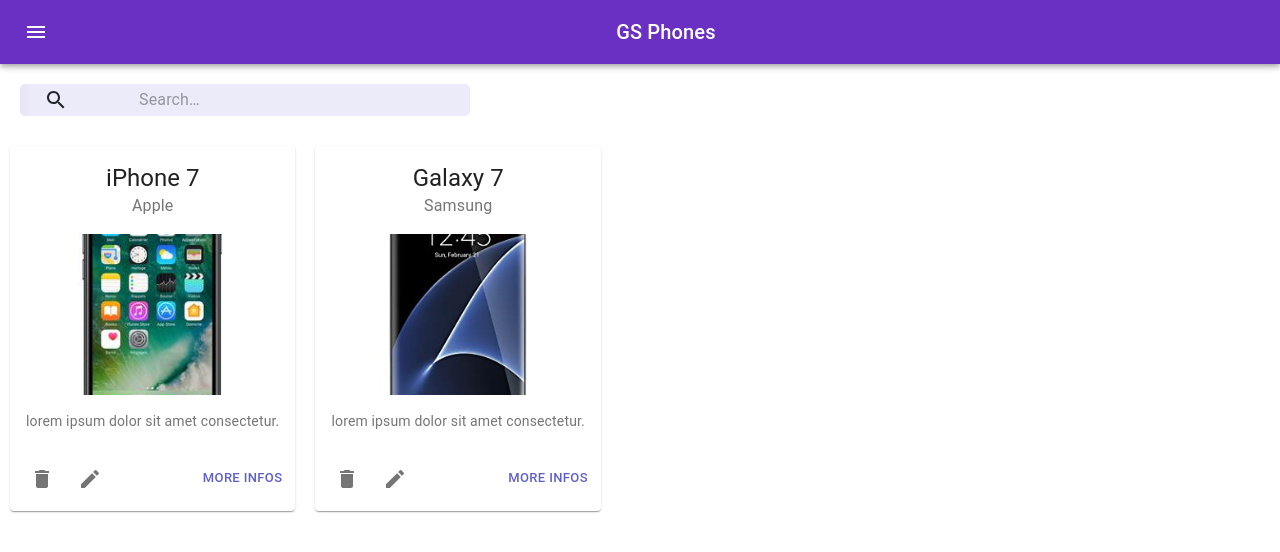
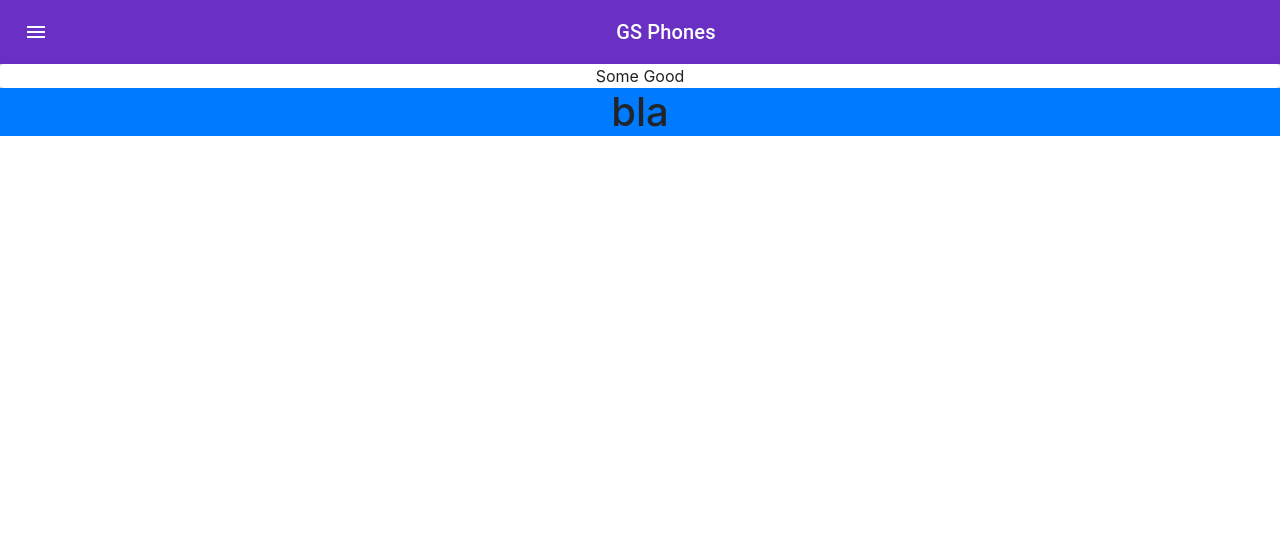
Before and after one commit to mksgalvao/gs-challenge, a React (Create React App) app: page /info/Galaxy7 in a window 1280 px wide. Shown: the top 552 px of the page. Built offline with nearby package versions, Linux system fonts and the light colour scheme; the HTML template or start-up script is replaced by a standard one.

Commit message:
adding react routes

```diff
--- a/package.json
+++ b/package.json
@@ -14,6 +14,7 @@
     "@types/react": "^17.0.0",
     "@types/react-dom": "^17.0.0",
     "@types/react-redux": "^7.1.12",
+    "@types/react-router": "^5.1.8",
     "@types/redux": "^3.6.0",
     "axios": "^0.21.1",
     "bootstrap": "^4.5.3",
@@ -58,6 +59,7 @@
     ]
   },
   "devDependencies": {
+    "@types/react-router-dom": "^5.1.6",
     "enzyme": "^3.11.0",
     "enzyme-adapter-react-16": "^1.15.5"
   }
--- /dev/null
+++ b/src/@history.js
@@ -0,0 +1,3 @@
+import { createBrowserHistory } from "history";
+
+export default createBrowserHistory();
--- a/src/App.js
+++ b/src/App.js
@@ -1,16 +1,39 @@
 import "./App.scss";
 
-import { Container } from "./components/Container";
+import { Provider } from "react-redux";
+import { Store } from "./redux/store.ts";
+
 import { MuiThemeProvider } from "@material-ui/core/styles";
 import { gsTheme } from "./styles/ThemeProvider";
 
+import { PhonesContainer } from "./containers/PhonesContainer/PhonesContainer";
+import { NavbarComponent } from "../src/components/NavbarComponent/NavbarComponent";
+import { PhonesInfo } from "./containers/PhonesContainer/PhonesInfo";
+
+import {
+  BrowserRouter as Router,
+  Route,
+  Switch,
+  useHistory,
+} from "react-router-dom";
+
 function App() {
+  let history = useHistory();
+
   return (
-    <div className="App">
-      <MuiThemeProvider theme={gsTheme}>
-        <Container />
-      </MuiThemeProvider>
-    </div>
+    <Provider store={Store}>
+      <Router history={history}>
+        <div className="App">
+          <MuiThemeProvider theme={gsTheme}>
+            <NavbarComponent />
+            <Switch>
+              <Route exact path="/" component={PhonesContainer} />
+              <Route path="/info/:phoneName" component={PhonesInfo} />
+            </Switch>
+          </MuiThemeProvider>
+        </div>
+      </Router>
+    </Provider>
   );
 }
 
--- a/src/actions/phonesActions.ts
+++ b/src/actions/phonesActions.ts
@@ -1,8 +1,7 @@
+import { PhoneService } from "../services/phoneService/phone.service";
 export const GET_PHONES_SUCCESS = "GET_PHONES_SUCCESS";
 export const GET_PHONES_ERROR = "GET_PHONES_ERROR";
 export const GET_PHONES_LOADING = "GET_PHONES_LOADING";
-
-import { PhoneService } from "../services/phoneService/phone.service";
 
 export const getProductList = () => (dispatch: any) => {
   dispatch({
--- a/src/components/CardComponent/CardComponent.tsx
+++ b/src/components/CardComponent/CardComponent.tsx
@@ -7,7 +7,7 @@
 import CardActions from "@material-ui/core/CardActions";
 import Collapse from "@material-ui/core/Collapse";
 import IconButton from "@material-ui/core/IconButton";
-import Button from "@material-ui/core/Button";
+import { Link } from "react-router-dom";
 
 import Typography from "@material-ui/core/Typography";
 import EditIcon from "@material-ui/icons/Edit";
@@ -40,14 +40,7 @@
             <IconButton aria-label="edit" onClick={props.onEdit}>
               <EditIcon />
             </IconButton>
-            <Button
-              className={classes.moreInfo}
-              size="small"
-              color="secondary"
-              onClick={props.onMoreInfo}
-            >
-              More Infos
-            </Button>
+            <Link to={`/info/${product.name}`}>More Infos</Link>
           </CardActions>
           <Collapse timeout="auto" unmountOnExit>
             <CardContent>
--- a/src/components/Container.tsx
+++ /dev/null
@@ -1,14 +0,0 @@
-import React from "react";
-import { NavbarComponent } from "./NavbarComponent/NavbarComponent";
-import { PhonesWrapper } from "./PhoneWrapper/PhonesWrapper";
-
-export const Container = () => {
-  return (
-    <>
-      <NavbarComponent />
-      <div>
-        <PhonesWrapper />
-      </div>
-    </>
-  );
-};
--- a/src/components/PhoneWrapper/PhonesWrapper.tsx
+++ b/src/components/PhoneWrapper/PhonesWrapper.tsx
@@ -3,6 +3,7 @@
 import { phoneWrapperStyles } from "./PhonesWrapperStyle";
 import InputBase from "@material-ui/core/InputBase";
 import SearchIcon from "@material-ui/icons/Search";
+import history from "../../@history";
 
 import iphoneImage from "../../assets/images/Iphone7.jpg";
 import galaxyImage from "../../assets/images/Galaxy7.jpg";
@@ -10,7 +11,7 @@
 const phones = [
   {
     id: 0,
-    name: "iPhone 7",
+    name: "iPhone7",
     manufacturer: "Apple",
     description: "lorem ipsum dolor sit amet consectetur.",
     color: "black",
@@ -22,7 +23,7 @@
   },
   {
     id: 1,
-    name: "Galaxy 7",
+    name: "Galaxy7",
     manufacturer: "Samsung",
     description: "lorem ipsum dolor sit amet consectetur.",
     color: "black",
@@ -41,8 +42,10 @@
   const onDeleteClick = () => {
     console.log("On delete");
   };
-  const onMoreInfoClick = () => {
-    console.log("On more info");
+  const onMoreInfoClick = (phoneName: string) => {
+    return history.push({
+      pathname: `/info/${phoneName}`,
+    });
   };
   const onEditClick = () => {
     console.log("On edit");
--- /dev/null
+++ b/src/containers/PhonesContainer/PhonesContainer.tsx
@@ -0,0 +1,12 @@
+import React from "react";
+import { PhonesWrapper } from "../../components/PhoneWrapper/PhonesWrapper";
+
+export const PhonesContainer = () => {
+  return (
+    <>
+      <div>
+        <PhonesWrapper />
+      </div>
+    </>
+  );
+};
--- /dev/null
+++ b/src/containers/PhonesContainer/PhonesInfo.tsx
@@ -0,0 +1,11 @@
+import React from "react";
+import Card from "@material-ui/core/Card";
+
+export const PhonesInfo = () => {
+  return (
+    <div>
+      <Card> Some Good</Card>
+      <h1 className="bg-primary"> bla </h1>
+    </div>
+  );
+};
--- a/src/index.tsx
+++ b/src/index.tsx
@@ -1,14 +1,18 @@
-import React from 'react';
-import ReactDOM from 'react-dom';
-import './index.css';
-import App from './App';
-import reportWebVitals from './reportWebVitals';
+import React from "react";
+import ReactDOM from "react-dom";
+import "./index.css";
+import App from "./App";
+import reportWebVitals from "./reportWebVitals";
+import { Provider } from "react-redux";
+import { Store } from "./redux/store";
 
 ReactDOM.render(
-  <React.StrictMode>
-    <App />
-  </React.StrictMode>,
-  document.getElementById('root')
+  <Provider store={Store}>
+    <React.StrictMode>
+      <App />
+    </React.StrictMode>
+  </Provider>,
+  document.getElementById("root")
 );
 
 // If you want to start measuring performance in your app, pass a function
--- a/tsconfig.json
+++ b/tsconfig.json
@@ -22,5 +22,5 @@
   },
   "include": [
     "src"
-  ]
+, "@history.js"  ]
 }
```
Also changed, not shown: 2 other files (tests, documents, lock files or other folders).
